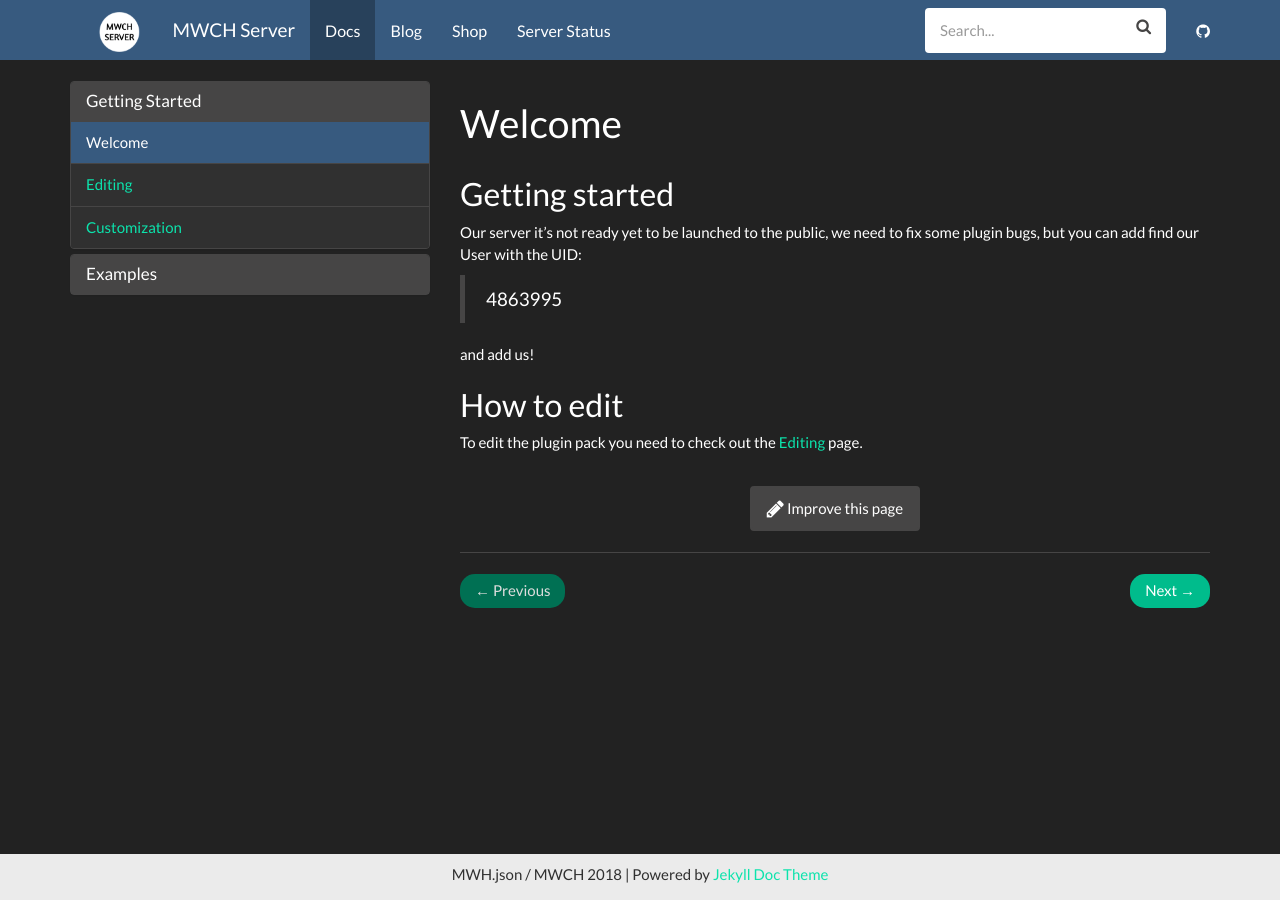
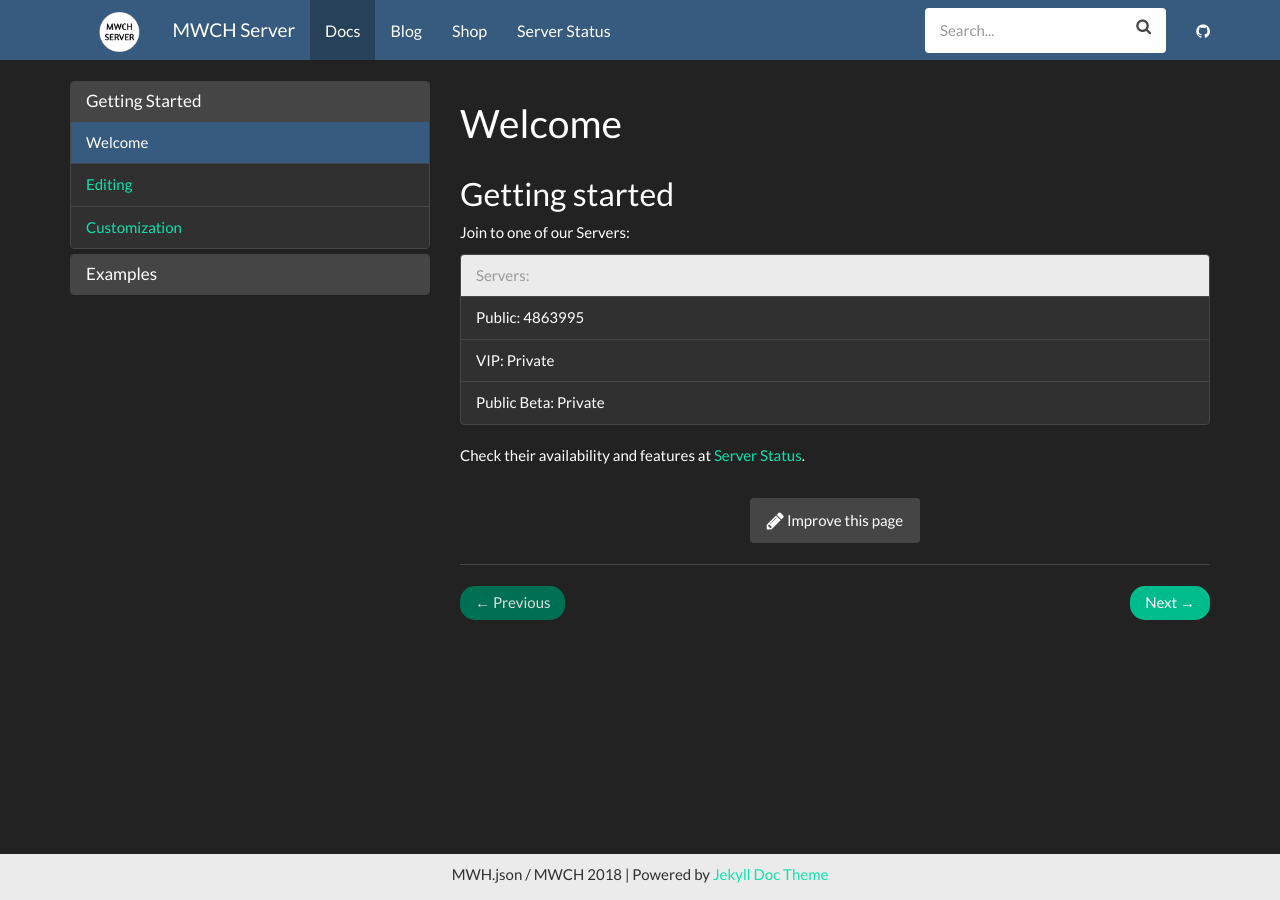
Before and after one commit to nattapong3912/website, a Jekyll site: the page built from _docs/index.md, in a window 1280 px wide. Built offline with Jekyll 4.4.1, drawn with Linux system fonts in a browser that asks for light colours; nearby versions of some CDN libraries.

Commit message:
Update index.md

```diff
--- a/_docs/index.md
+++ b/_docs/index.md
@@ -6,11 +6,13 @@ redirect_from: /docs/index.html
 
 ## Getting started
 
-Our server it's not ready yet to be launched to the public, we need to fix some plugin bugs, but you can add find our User with the UID:
-> 4863995
+Join to one of our Servers:
 
-and add us!
+<ul class="list-group">
+  <li class="list-group-item disabled">Servers:</li>
+  <li class="list-group-item">Public: 4863995</li>
+  <li class="list-group-item">VIP: Private</li>
+  <li class="list-group-item">Public Beta: Private</li>
+</ul>
 
-## How to edit
-
-To edit the plugin pack you need to check out the [Editing](http://mwch-server.feiku.gq/docs/editing/) page.
+Check their availability and features at [Server Status](http://mwch-server.feiku.gq/status).
```
